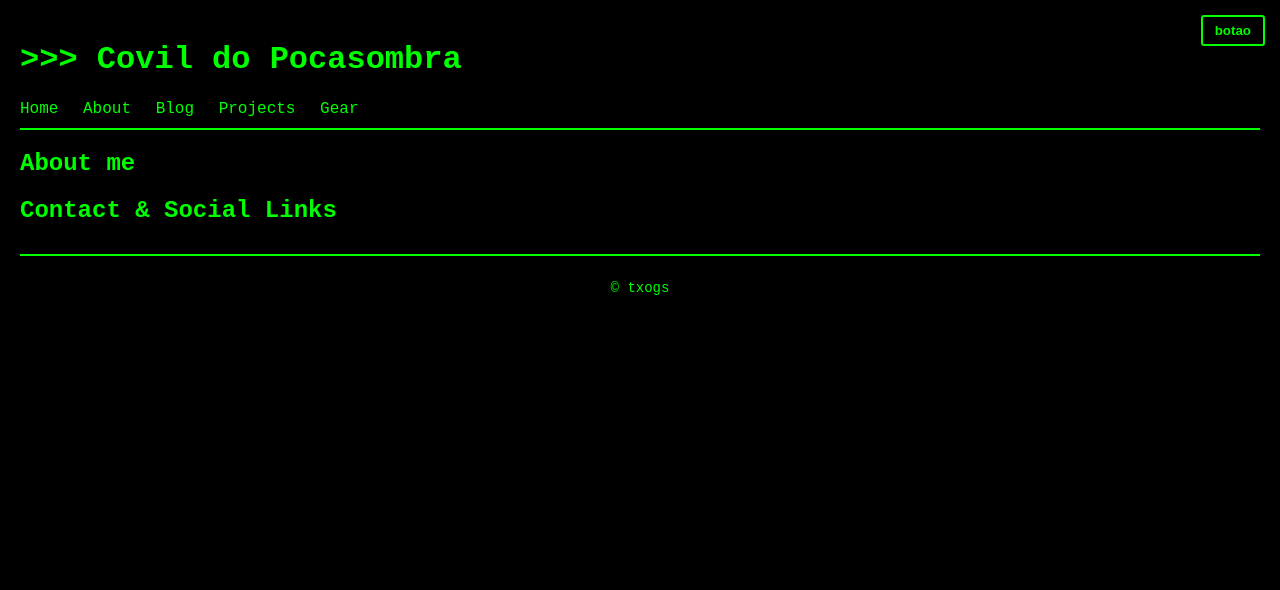
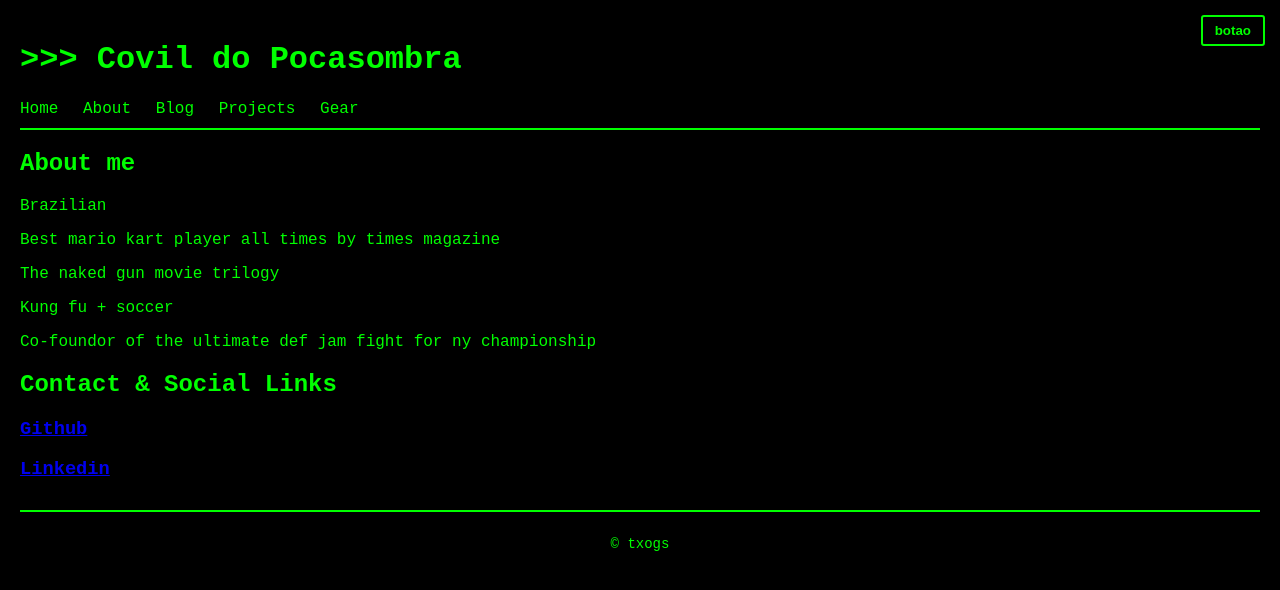
Before and after one commit to molinxo/Covil, a Django app: page /about/ in a window 1280 px wide. Shown: the top 590 px of the page. Run offline with Django 4.2, Linux system fonts and the light colour scheme.

Commit message:
About and gear pages updated

```diff
--- a/blog/templates/base.html
+++ b/blog/templates/base.html
@@ -84,7 +84,7 @@
           }
 
           .ascii-wrap {
-             color: inherit;
+             color: #inherit;
              white-space: pre;          /* preserva espaços e quebras */
              font-size: 32px;
              line-height: 1.05;
--- a/blog/templates/blog/about.html
+++ b/blog/templates/blog/about.html
@@ -7,6 +7,19 @@
 
 <h2>About me</h2>
 
+<p>Brazilian</p>
+
+<p>Best mario kart player all times by times magazine</p>
+
+<p>The naked gun movie trilogy</p>
+
+<p>Kung fu + soccer</p>
+
+<p>Co-foundor of the ultimate def jam fight for ny championship</p>
+
 <h2>Contact & Social Links</h2>
 
+<h3><a href="https://github.com/molinxo">Github</a></h3>
+<h3><a href="https://linkedin.com/in/jean-molin-us/en">Linkedin</a></h3>
+
 {% endblock %}
--- a/blog/templates/blog/gear.html
+++ b/blog/templates/blog/gear.html
@@ -4,5 +4,9 @@
 {% block title %}{{ block.super }}{% endblock %}
 
 {% block content %}
-<!-- Conteúdo da página -->
+
+<h2>Only a macbook air 8gb 128gb for now ._.</h2>
+
+<h3>To be continued...<h3>
+
 {% endblock %}
```
